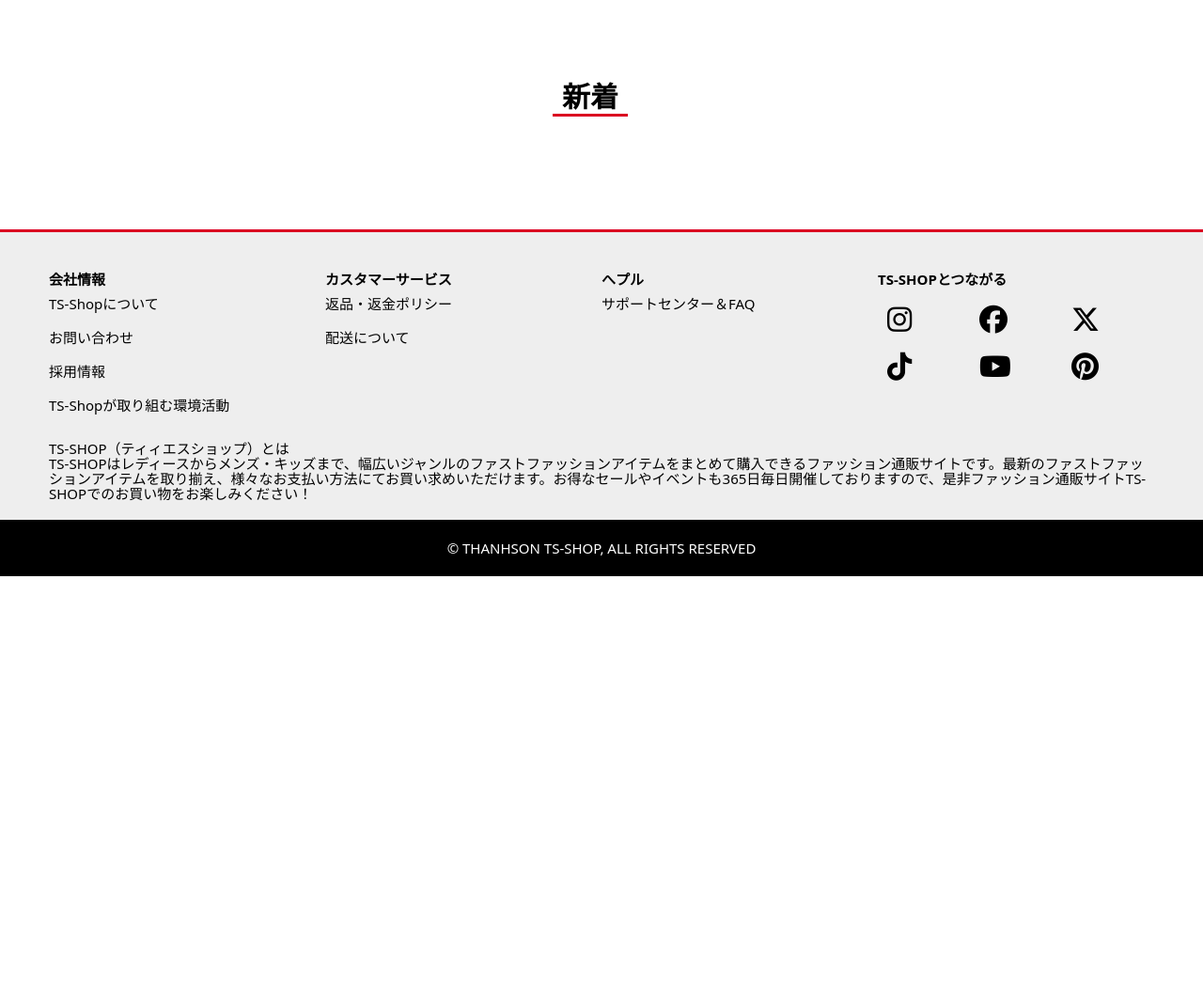
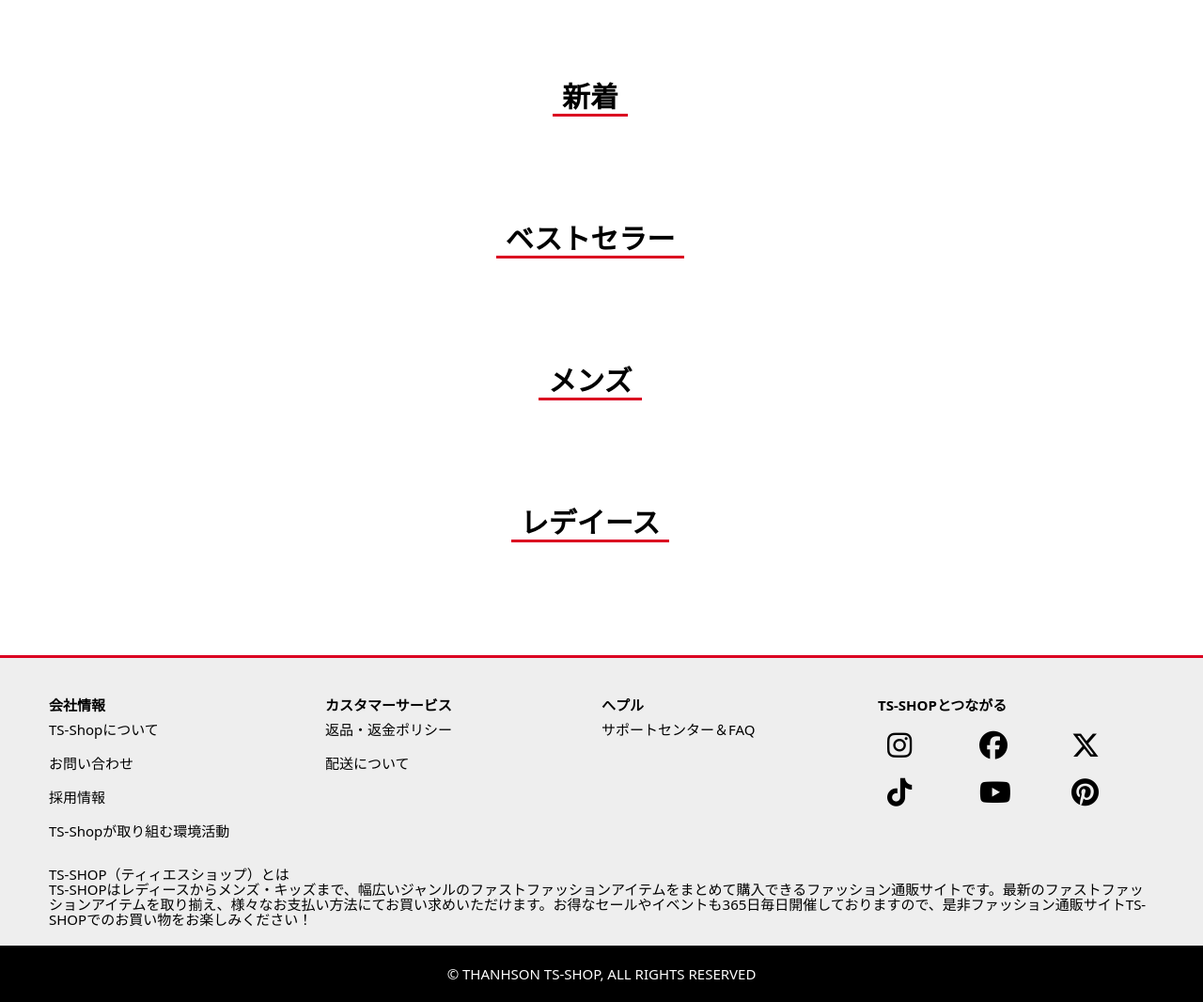
Before and after one commit to eds20000/web, a PHP site: page / in a window 1280 px wide. Shown: the part 1881-2947 px from the top of the page at 94% size. Before the commit the page ends 2494 px from the top, so only its background shows below. Run offline with PHP 8.4, Linux system fonts and the light colour scheme; some libraries are stand-ins or nearby versions.

Commit message:
fixheader

```diff
--- a/cart.html
+++ b/cart.html
@@ -41,7 +41,6 @@
                         <div class="header__navbar-cart-count"></div>
                     </div>
                     <li class="header__navbar-support"><a href=""><i class="fa-solid fa-headset"></i><span>サポート</span></a></li>
-                </ul>
                     <div class="header__navbar-cart-box-container">
                         <div class="header__navbar-cart-box">
                         </div>
@@ -49,6 +48,7 @@
                             <i class="fa-solid fa-chevron-right"></i>
                         </div>
                     </div>
+                </ul>
             </div>
 
         </header>
--- a/category.html
+++ b/category.html
@@ -48,7 +48,6 @@
                         <div class="header__navbar-cart-count"></div>
                     </div>
                     <li class="header__navbar-support"><a href=""><i class="fa-solid fa-headset"></i><span>サポート</span></a></li>
-                </ul>
                     <div class="header__navbar-cart-box-container">
                         <div class="header__navbar-cart-box">
                         </div>
@@ -56,6 +55,7 @@
                             <i class="fa-solid fa-chevron-right"></i>
                         </div>
                     </div>
+                </ul>
             </div>
 
             <div class="swiper tab">
--- a/index.html
+++ b/index.html
@@ -49,7 +49,6 @@
                         <div class="header__navbar-cart-count"></div>
                     </div>
                     <li class="header__navbar-support"><a href=""><i class="fa-solid fa-headset"></i><span>サポート</span></a></li>
-                </ul>
                     <div class="header__navbar-cart-box-container">
                         <div class="header__navbar-cart-box">
                         </div>
@@ -57,6 +56,7 @@
                             <i class="fa-solid fa-chevron-right"></i>
                         </div>
                     </div>
+                </ul>
             </div>
 
             <div class="swiper tab">
@@ -252,6 +252,21 @@
                     <div class="row section__new-list">
                     </div>
                 </div>
+                <div id ="section__new" class="row section__new">
+                    <div class="section_title section__new-title ">ベストセラー</div>
+                    <div class="row section__new-list">
+                    </div>
+                </div>
+                <div id ="section__new" class="row section__new">
+                    <div class="section_title section__new-title ">メンズ</div>
+                    <div class="row section__new-list">
+                    </div>
+                </div>
+                <div id ="section__new" class="row section__new">
+                    <div class="section_title section__new-title ">レデイース</div>
+                    <div class="row section__new-list">
+                    </div>
+                </div>
         </div>
 
         <!-- Container end -->
--- a/product.html
+++ b/product.html
@@ -42,7 +42,6 @@
                         <div class="header__navbar-cart-count"></div>
                     </div>
                     <li class="header__navbar-support"><a href=""><i class="fa-solid fa-headset"></i><span>サポート</span></a></li>
-                </ul>
                     <div class="header__navbar-cart-box-container">
                         <div class="header__navbar-cart-box">
                         </div>
@@ -50,6 +49,7 @@
                             <i class="fa-solid fa-chevron-right"></i>
                         </div>
                     </div>
+                </ul>
             </div>
 
         </header>
--- a/style/main.css
+++ b/style/main.css
@@ -205,8 +205,8 @@ body.over{
 
 .header__navbar-cart-box-container{
     position: absolute;
-    right: 100px;
-    top:calc(var(--header-height));
+    right: 0;
+    top:calc(var(--header-height) - 40px);
     z-index: 11;
     width: 400px;
     height: auto;
```
Lines whose indentation alone changed are shown as unchanged.
